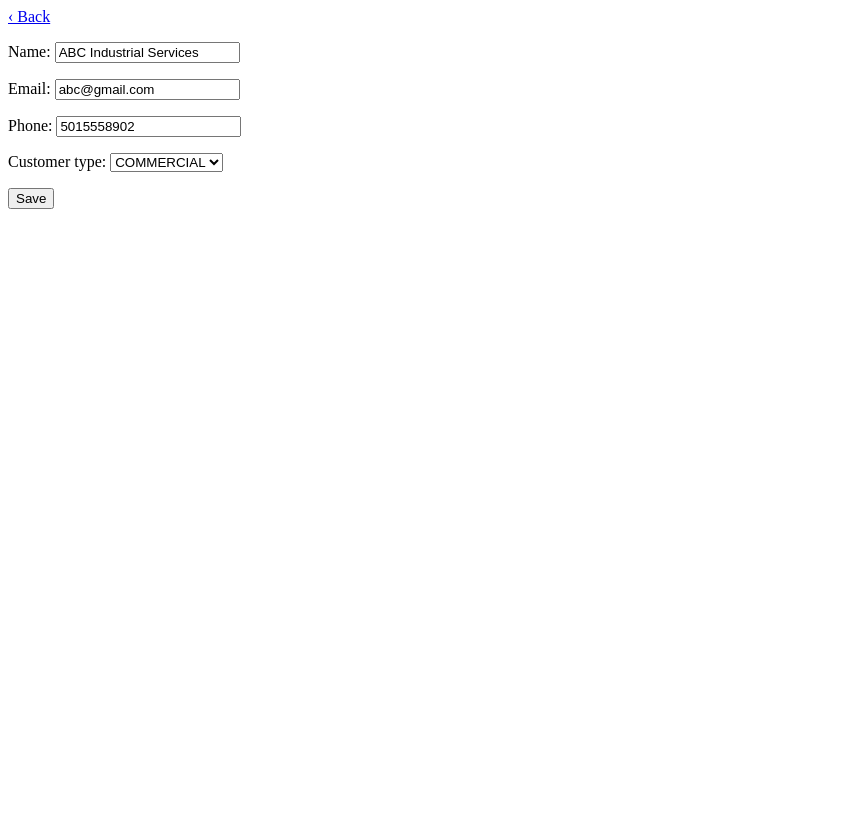
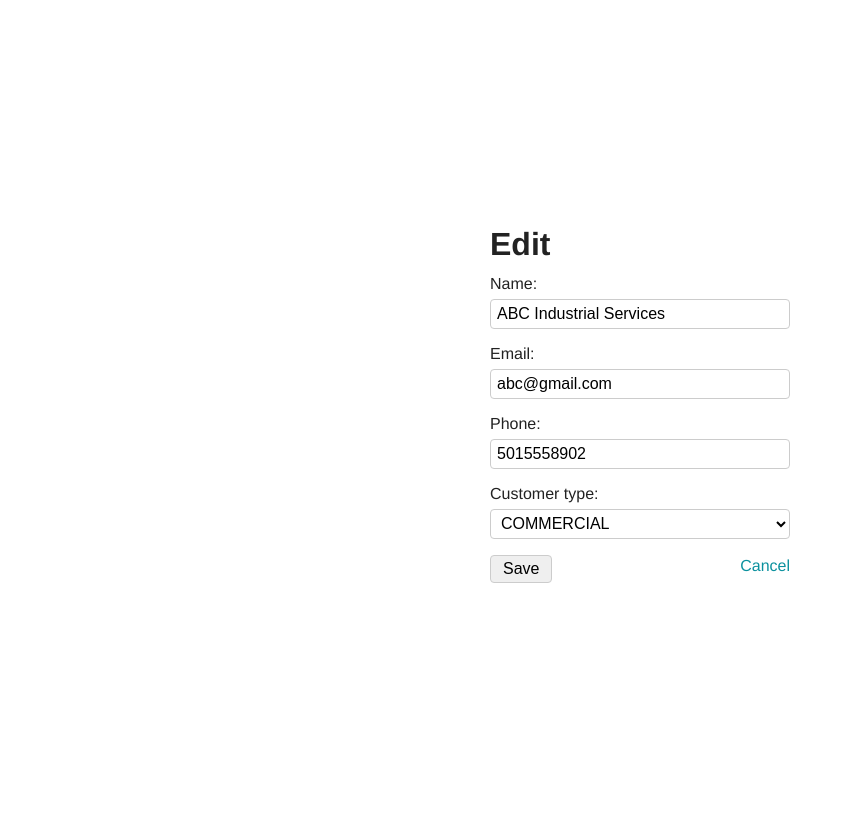
Before and after one commit to calebrash/intro-to-django, a Django app: page /customers/1/ in a window 1280 px wide. Shown: the whole page, without its empty margins (0-845 px from the left). Before the commit the page ends 209 px from the top, so only its background shows below. Run offline with Django 3.2, Linux system fonts and the light colour scheme; data comes from the database, SQL or seed files in the repository; both versions use the stored data as it was after the commit.

Commit message:
Make pages look nice

```diff
--- /dev/null
+++ b/djtest/templates/base.html
@@ -0,0 +1,96 @@
+<!DOCTYPE html>
+<html lang="en-us">
+<head>
+    <title>Django Example Project</title>
+    <style>
+        body {
+            display: flex;
+            height: 100vh;
+            align-items: center;
+            font-family: 'Helvetica Neue', Helvetica, Arial, sans-serif;
+            font-size: 16px;
+            color: #222;
+        }
+        body * {
+            box-sizing: border-box;
+        }
+        main {
+            display: block;
+            width: 300px;
+            max-height: 100vh;
+            margin: 0 auto;
+            overflow: auto;
+        }
+        h1 {
+            margin: 0 0 12px 0;
+        }
+        h1 a {
+            float: right;
+            font-size: 0.5em;
+        }
+        p {
+            margin: 0 0 1em 0;
+        }
+        ul {
+            list-style: none;
+            margin: 0;
+            padding: 0;
+        }
+        li {
+            margin-bottom: 6px;
+        }
+        a {
+            color: #0b919e;
+            text-decoration: none;
+        }
+        a:hover {
+            color: #666;
+        }
+        label {
+            display: block;
+            margin-bottom: 6px;
+        }
+        input,
+        select {
+            display: block;
+            width: 100%;
+            height: 30px;
+            padding: 4px 6px;
+            border: 1px solid #ccc;
+            border-radius: 4px;
+            background: white;
+            font-size: 1em;
+        }
+        input:focus,
+        select:focus {
+            border-color: #0b919e;
+            outline: none;
+        }
+        button {
+            float: left;
+            margin-bottom: -12px;
+            padding: 4px 12px;
+            border: 1px solid #ccc;
+            border-radius: 4px;
+            background: #efefef;
+            font-size: 1em;
+            outline: none;
+        }
+        button:hover {
+            cursor: pointer;
+            border-color: #0b919e;
+        }
+        button + p {
+            float: right;
+            width: auto;
+            margin-top: 2px;
+        }
+    </style>
+</head>
+<body>
+    <main>
+        {% block main %}
+        {% endblock main %}
+    </main>
+</body>
+</html>
--- a/djtest/templates/customers_edit.html
+++ b/djtest/templates/customers_edit.html
@@ -1,8 +1,7 @@
-<p>
-    <a href="{% url 'customers_list' %}">
-        &lsaquo; Back
-    </a>
-</p>
+{% extends 'base.html' %}
+
+{% block main %}
+    <h1>Edit</h1>
 
     <form action="{% url 'customers_edit' customer_id=customer.id %}" method="POST">
         {% csrf_token %}
@@ -10,4 +9,6 @@
         <button type="submit">
             Save
         </button>
+        <p><a href="{% url 'customers_list' %}">Cancel</a></p>
     </form>
+{% endblock main %}
--- a/djtest/templates/customers_list.html
+++ b/djtest/templates/customers_list.html
@@ -1,3 +1,7 @@
+{% extends 'base.html' %}
+
+{% block main %}
+    <h1>Customers</h1>
     <ul>
         {% for customer in customers %}
             <li>
@@ -7,3 +11,4 @@
             </li>
         {% endfor %}
     </ul>
+{% endblock main %}
```
Also changed, not shown: db.sqlite3. Lines whose indentation alone changed are shown as unchanged.
